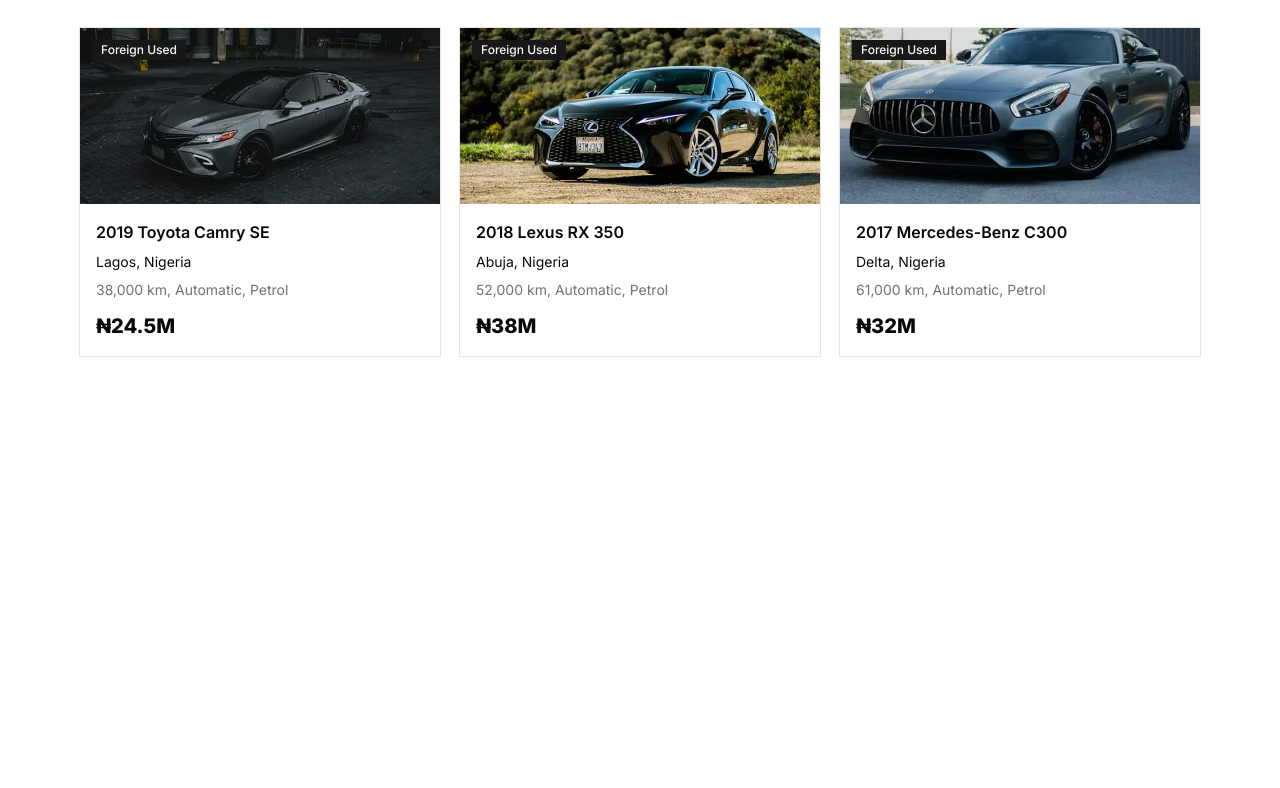
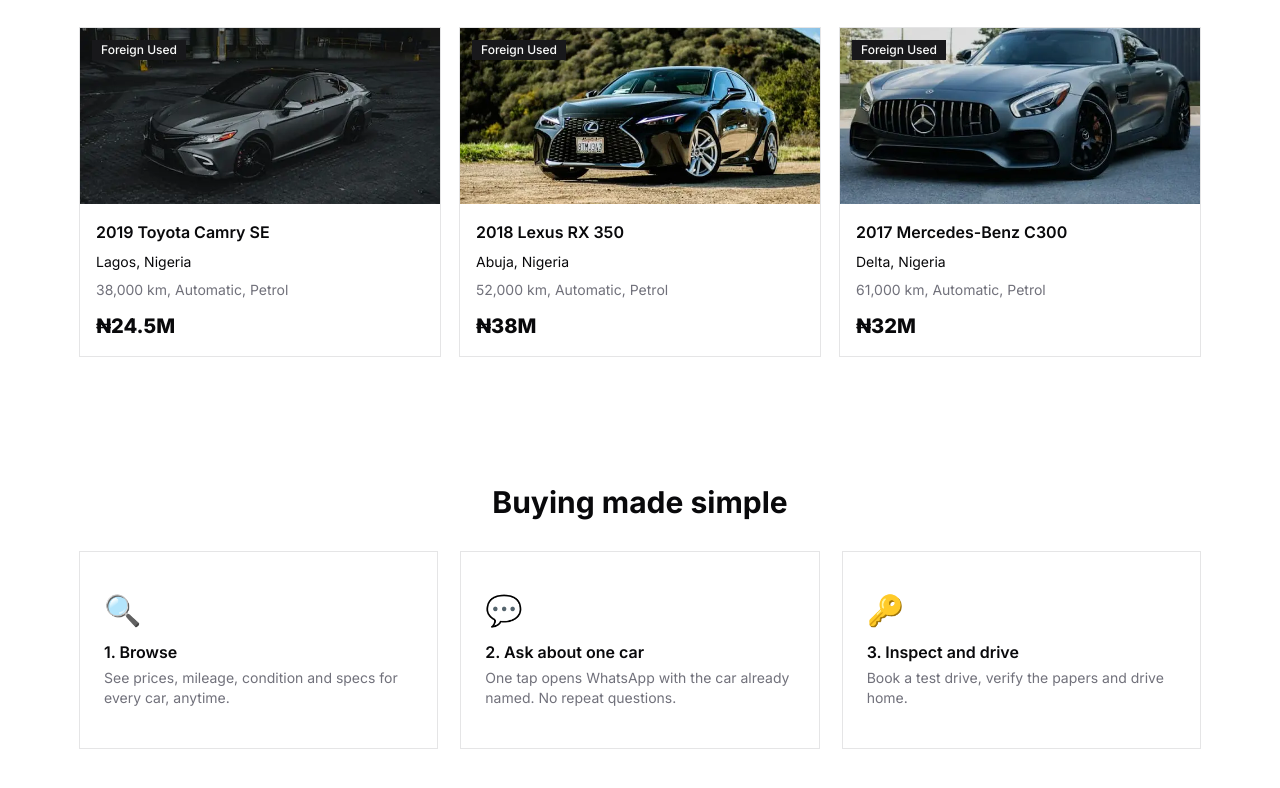
Before and after one commit to Kansoldev/car-dealership-website, a Next.js app: page / in a window 1280 px wide. Shown: the part 1078-1866 px from the top of the page. Before the commit the page ends 1514 px from the top, so only its background shows below. Built offline with nearby package versions, Linux system fonts and the light colour scheme.

Commit message:
feat: add how it works section

```diff
--- a/app/page.tsx
+++ b/app/page.tsx
@@ -2,6 +2,7 @@
 import Hero from "@/components/Hero";
 import TrustBar from "@/components/TrustBar";
 import FeaturedCars from "@/components/FeaturedCars";
+import HowItWorks from "@/components/HowItWorks";
 
 export default function Home() {
   return (
@@ -10,6 +11,7 @@
       <Hero />
       <TrustBar />
       <FeaturedCars />
+      <HowItWorks />
     </>
   );
 }
--- /dev/null
+++ b/components/HowItWorks.tsx
@@ -0,0 +1,47 @@
+import { Card, CardContent } from "@/components/ui/card";
+
+const steps = [
+  [
+    "🔍",
+    "1. Browse",
+    "See prices, mileage, condition and specs for every car, anytime.",
+  ],
+  [
+    "💬",
+    "2. Ask about one car",
+    "One tap opens WhatsApp with the car already named. No repeat questions.",
+  ],
+  [
+    "🔑",
+    "3. Inspect and drive",
+    "Book a test drive, verify the papers and drive home.",
+  ],
+];
+
+function HowItWorks() {
+  return (
+    <section id="how" className="bg-white">
+      <div className="mx-auto max-w-6xl px-4 py-6 md:py-12">
+        <h2 className="text-2xl font-bold md:text-3xl text-center">
+          Buying made simple
+        </h2>
+
+        <div className="mt-8 grid gap-6 md:grid-cols-3">
+          {steps.map(([icon, title, text]) => (
+            <Card key={title} className="shadow-none">
+              <CardContent className="p-6">
+                <div className="text-3xl" aria-hidden>
+                  {icon}
+                </div>
+                <h3 className="mt-3 font-semibold text-base">{title}</h3>
+                <p className="mt-1 text-sm text-muted-foreground">{text}</p>
+              </CardContent>
+            </Card>
+          ))}
+        </div>
+      </div>
+    </section>
+  );
+}
+
+export default HowItWorks;
```
